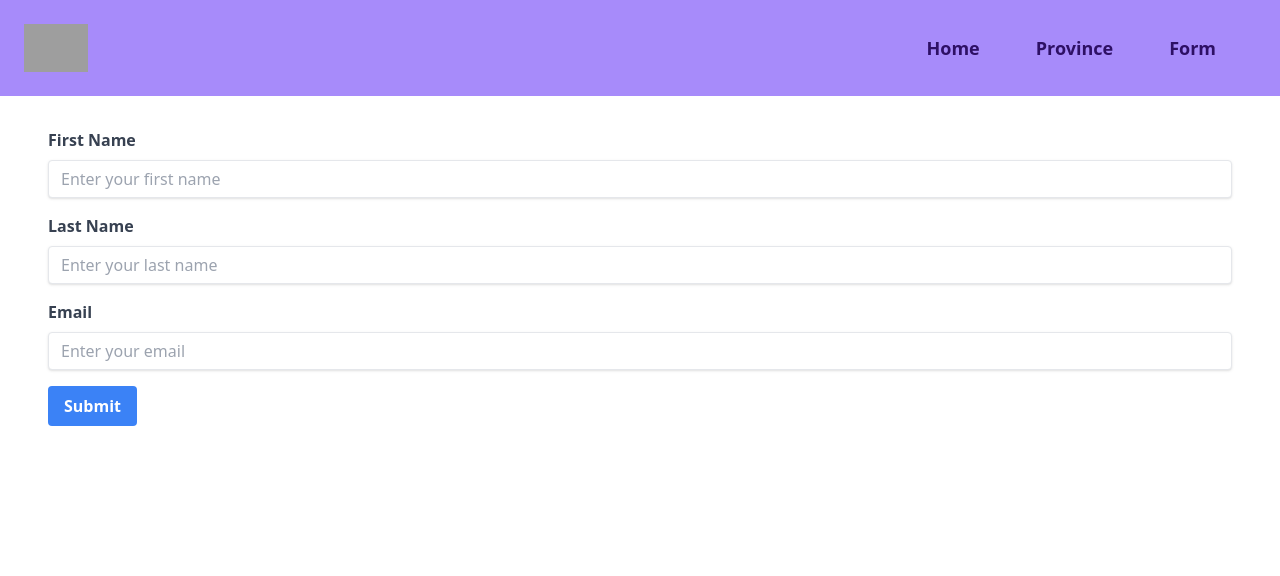
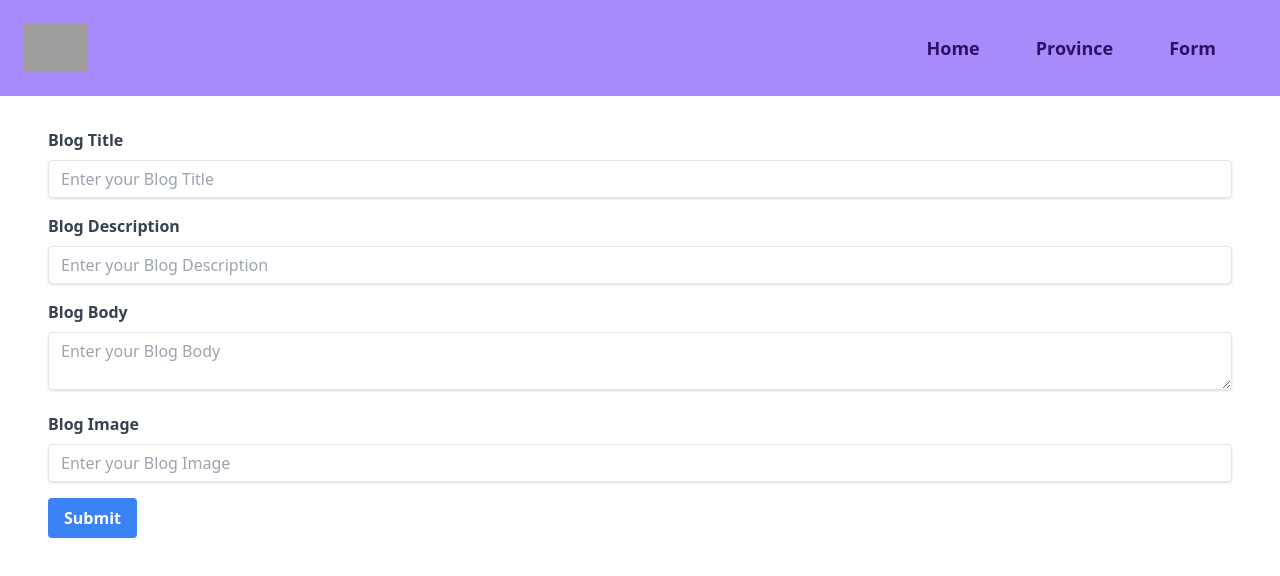
Before and after one commit to Jesicaahr/ldc-tech-talk, a React (Vite) app: page /form in a window 1280 px wide. Shown: the top 576 px of the page. Built offline with nearby package versions, Linux system fonts and the light colour scheme; grey boxes are pictures that could not be loaded.

Commit message:
add validation to form

```diff
--- a/src/pages/FormPage.jsx
+++ b/src/pages/FormPage.jsx
@@ -1,5 +1,5 @@
 import { useForm } from "react-hook-form";
-import { ErrorMessage } from "@hookform/error-message";
+// import { ErrorMessage } from "@hookform/error-message";
 
 const FormPage = () => {
   const {
@@ -9,9 +9,10 @@ const FormPage = () => {
     formState: { errors },
   } = useForm({
     defaultValues: {
-      firstName: "",
-      lastName: "",
-      email: "",
+      title: "",
+      desc: "",
+      body: "",
+      image: "",
     },
   });
   const onSubmit = (data) => {
@@ -33,46 +34,103 @@ const FormPage = () => {
     <>
       <form onSubmit={handleSubmit(onSubmit)}>
         <div className="mb-4">
-          <label
-            htmlFor="firstName"
-            className="mb-2 block font-bold text-gray-700"
-          >
-            First Name
+          <label htmlFor="title" className="mb-2 block font-bold text-gray-700">
+            Blog Title
           </label>
           <input
             type="text"
-            id="firstName"
-            placeholder="Enter your first name"
-            className="focus:shadow-outline w-full appearance-none rounded border px-3 py-2 leading-tight text-gray-700 shadow focus:outline-none"
-            {...register("firstName", {
-              required: "Please input your first name",
+            id="title"
+            placeholder="Enter your Blog Title"
+            className=" w-full appearance-none rounded border px-3 py-2 leading-tight text-gray-700 shadow focus:outline-blue-300"
+            {...register("title", {
+              required: "Please input your blog title",
+              maxLength: {
+                value: 20,
+                message: "Maximum length is 20 characters",
+              },
             })}
           />
-
-          <ErrorMessage
-            errors={errors}
-            name="firstName"
-            render={({ message }) => (
-              <p className="ml-3 text-red-500">{message}</p>
-            )}
-          />
+          {errors.title && (
+            <span className="ml-3 text-sm text-red-500">
+              {errors.title.message}
+            </span>
+          )}
         </div>
         <div className="mb-4">
-          <label
-            htmlFor="lastName"
-            className="mb-2 block font-bold text-gray-700"
-          >
-            Last Name
+          <label htmlFor="desc" className="mb-2 block font-bold text-gray-700">
+            Blog Description
           </label>
           <input
             type="text"
-            id="lastName"
-            placeholder="Enter your last name"
-            className="focus:shadow-outline w-full appearance-none rounded border px-3 py-2 leading-tight text-gray-700 shadow focus:outline-none"
-            {...register("lastName")}
+            id="desc"
+            placeholder="Enter your Blog Description"
+            className="w-full appearance-none rounded border px-3 py-2 leading-tight text-gray-700 shadow focus:outline-blue-300"
+            {...register("desc", {
+              required: "Please input your blog description",
+              maxLength: {
+                value: 140,
+                message: "Maximum length is 140 characters",
+              },
+              minLength: {
+                value: 60,
+                message: "Minimum length is 60 characters",
+              },
+            })}
           />
+          {errors.desc && (
+            <span className="ml-3 text-sm text-red-500">
+              {errors.desc.message}
+            </span>
+          )}
         </div>
         <div className="mb-4">
+          <label htmlFor="body" className="mb-2 block font-bold text-gray-700">
+            Blog Body
+          </label>
+          <textarea
+            type="text"
+            id="body"
+            placeholder="Enter your Blog Body"
+            className="w-full appearance-none rounded border px-3 py-2 leading-tight text-gray-700 shadow focus:outline-blue-300"
+            {...register("body", {
+              required: "Please input your blog body",
+              minLength: {
+                value: 200,
+                message: "Minimum length is 200 characters",
+              },
+            })}
+          />
+          {errors.body && (
+            <span className="ml-3 text-sm text-red-500">
+              {errors.body.message}
+            </span>
+          )}
+        </div>
+        <div className="mb-4">
+          <label htmlFor="image" className="mb-2 block font-bold text-gray-700">
+            Blog Image
+          </label>
+          <input
+            type="text"
+            id="image"
+            placeholder="Enter your Blog Image"
+            className="w-full appearance-none rounded border px-3 py-2 leading-tight text-gray-700 shadow focus:outline-blue-300"
+            {...register("image", {
+              required: "Please input your blog url image",
+              pattern: {
+                value:
+                  /https?:\/\/(www\.)?[-a-zA-Z0-9@:%._+~#=]{1,256}\.[a-zA-Z0-9()]{1,6}\b([-a-zA-Z0-9()@:%_+.~#?&//=]*)/,
+                message: "Entered valid url image",
+              },
+            })}
+          />
+          {errors.image && (
+            <span className="ml-3 text-sm text-red-500">
+              {errors.image.message}
+            </span>
+          )}
+        </div>
+        {/* <div className="mb-4">
           <label htmlFor="email" className="mb-2 block font-bold text-gray-700">
             Email
           </label>
@@ -83,10 +141,10 @@ const FormPage = () => {
             className="focus:shadow-outline w-full appearance-none rounded border px-3 py-2 leading-tight text-gray-700 shadow focus:outline-none"
             {...register("email")}
           />
-        </div>
+        </div> */}
         <button
           type="submit"
-          className="focus:shadow-outline rounded bg-blue-500 px-4 py-2 font-bold text-white hover:bg-blue-700 focus:outline-none"
+          className="focus:shadow-outline rounded bg-blue-500 px-4 py-2 font-bold text-white hover:bg-blue-700 focus:outline-slate-300"
         >
           Submit
         </button>
```
